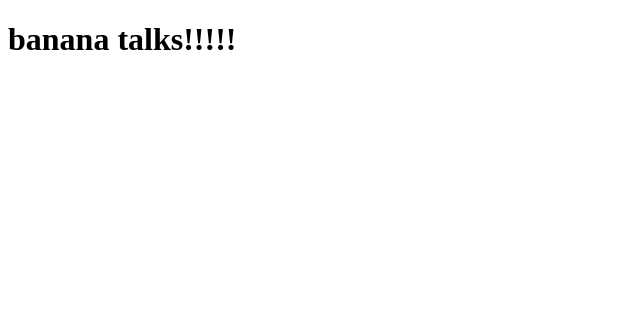
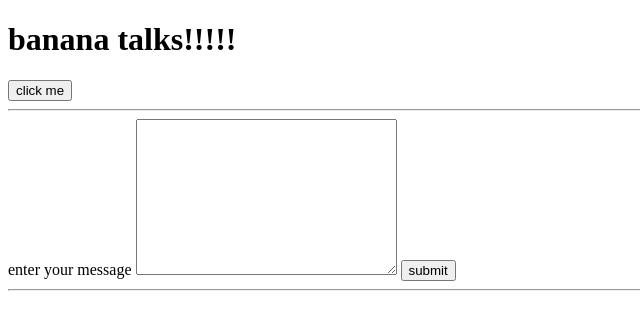
Before and after one commit to pritam709/vanillaJS-L4, a plain HTML site: page index.html in a window 1280 px wide. Shown: the whole page, without its empty margins (0-640 px from the left). Drawn offline with Linux system fonts and the light colour scheme.

Commit message:
text area and console done

```diff
--- /dev/null
+++ b/app.js
@@ -0,0 +1,18 @@
+// var massage = prompt("enter your name:");
+// alert("welcome "+massage);
+
+var button= document.querySelector("#clickMe");
+console.log(button);
+
+button.addEventListener("click",function(){
+    console.log("button gets clicked");
+})
+var submitButton= document.getElementById("submit");
+var textInput=document.getElementById("enterYourMsg");
+
+
+
+submitButton.addEventListener("click",function(){
+    var value=textInput.value;
+    console.log(value);
+})
--- a/index.html
+++ b/index.html
@@ -4,9 +4,17 @@
     <meta charset="UTF-8">
     <meta http-equiv="X-UA-Compatible" content="IE=edge">
     <meta name="viewport" content="width=device-width, initial-scale=1.0">
+
     <title>vanillaJS</title>
 </head>
 <body>
     <h1>banana talks!!!!!</h1>
+    <button id="clickMe">click me</button>
+    <hr>
+    <label for="enterYourMsg"> enter your message</label>
+    <textarea name="userMsg" id="enterYourMsg" cols="30" rows="10"> </textarea>
+    <button id="submit">submit</button>
+    <hr>
+<script src="app.js" type="text/javascript"></script>
 </body>
 </html>
```
